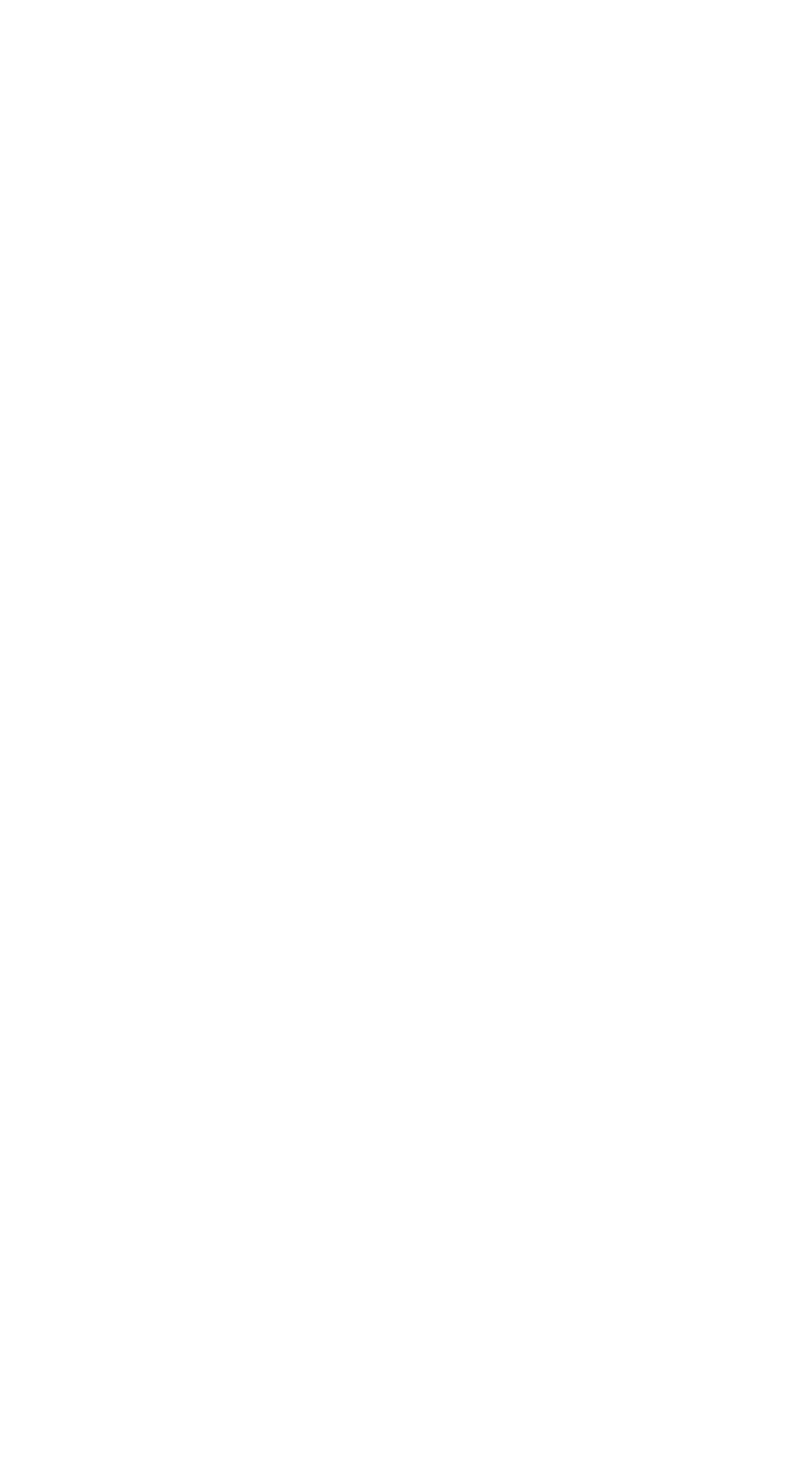
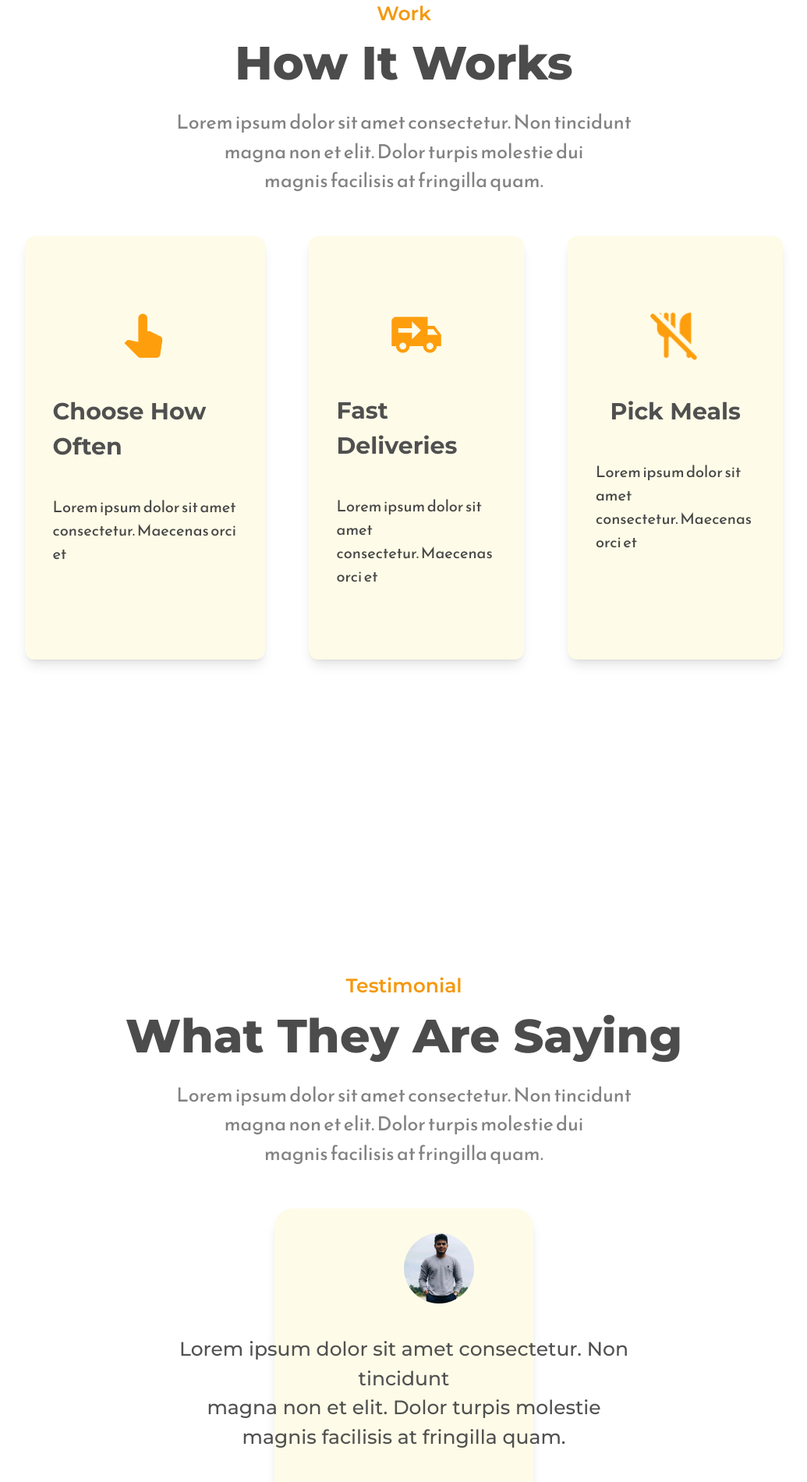
Before and after one commit to rohann06/foodie__landing-page, a Next.js app: page / in a window 1280 px wide. Shown: the part 2720-4621 px from the top of the page at 78% size, without its empty margins (122-1157 px from the left). Before the commit the page ends 2319 px from the top, so only its background shows below. Built offline with nearby package versions, Linux system fonts and the light colour scheme.

Commit message:
testimonial section done

```diff
--- /dev/null
+++ b/components/Card.tsx
@@ -0,0 +1,27 @@
+import Image from "next/image";
+import { type } from "os";
+import React from "react";
+
+type Props = {
+  image: string;
+  title: string;
+};
+
+const Card = ({ image, title }: Props) => {
+  console.log(typeof image);
+  return (
+    <div className=" py-10 px-6 bg-yellow-50 rounded-xl shadow-lg">
+      <div className=" flex flex-col justify-center items-center my-10 p-3">
+        <Image src={image} height={70} width={70} alt="img" />
+        <p className=" text-[30px] font-Montserrat font-bold my-10 text-[#505050]">
+          {title}
+        </p>
+        <p className=" text-[20px] text-[#474747]">
+          Lorem ipsum dolor sit amet <br /> consectetur. Maecenas orci et{" "}
+        </p>
+      </div>
+    </div>
+  );
+};
+
+export default Card;
--- /dev/null
+++ b/components/TestimonialSection.tsx
@@ -0,0 +1,48 @@
+import Image from "next/image";
+import React from "react";
+import myimage from "../public/Assets/rohan.png";
+import { GiRoundStar } from "react-icons/gi";
+const TestimonialSection = () => {
+  return (
+    <div className=" text-center mt-[400px]">
+      <p className=" text-[25px] font-semibold text-[#F4980D] font-Montserrat">
+        Testimonial
+      </p>
+      <h1 className=" font-Montserrat font-extrabold text-[#4C4C4C] text-[60px]">
+        What They Are Saying
+      </h1>
+      <p className=" text-[#828282] text-[25px] py-3">
+        Lorem ipsum dolor sit amet consectetur. Non tincidunt <br /> magna non
+        et elit. Dolor turpis molestie dui <br /> magnis facilisis at fringilla
+        quam.
+      </p>
+
+      <div className=" mx-80 rounded-3xl bg-yellow-50 shadow-lg font-Montserrat">
+        <div className=" grid justify-center my-10 px-10 py-8 ">
+          <Image
+            className=" mx-80"
+            src={myimage}
+            height={90}
+            width={90}
+            alt="iamge"
+          />
+          <p className=" text-[#515151] text-[25px] my-10 font-medium">
+            Lorem ipsum dolor sit amet consectetur. Non tincidunt <br /> magna
+            non et elit. Dolor turpis molestie <br /> magnis facilisis at
+            fringilla quam.
+          </p>
+          <p className=" flex justify-center gap-5 text-2xl text-[#FE9E0D]">
+            <GiRoundStar />
+            <GiRoundStar />
+            <GiRoundStar />
+            <GiRoundStar />
+            <GiRoundStar />
+          </p>
+          <p className=" mt-5 text-[#1C1C1C] text-[30px] font-bold">Rohan Ahire</p>
+        </div>
+      </div>
+    </div>
+  );
+};
+
+export default TestimonialSection;
--- /dev/null
+++ b/components/WorkSection.tsx
@@ -0,0 +1,33 @@
+import Image from "next/image";
+import React from "react";
+import Card from "./Card";
+import hand from "../public/Assets/choose-image.png";
+import truck from "../public/Assets/delivery-image.png";
+import food from "../public/Assets/pick-meals-image.png";
+
+const WorkSection = () => {
+  return (
+    <div className=" mt-[400px]">
+      <div className=" text-center">
+        <p className=" text-[25px] font-semibold text-[#F4980D] font-Montserrat">
+          Work
+        </p>
+        <h1 className=" font-Montserrat font-extrabold text-[#4C4C4C] text-[60px]">
+          How It Works
+        </h1>
+        <p className=" text-[#828282] text-[25px] py-3">
+          Lorem ipsum dolor sit amet consectetur. Non tincidunt <br /> magna non
+          et elit. Dolor turpis molestie dui <br /> magnis facilisis at
+          fringilla quam.
+        </p>
+      </div>
+      <div className=" flex justify-center gap-14 my-10 ">
+        <Card image={hand} title={"Choose How Often"} />
+        <Card image={truck} title={"Fast Deliveries"} />
+        <Card image={food} title={"Pick Meals"} />
+      </div>
+    </div>
+  );
+};
+
+export default WorkSection;
--- a/pages/index.tsx
+++ b/pages/index.tsx
@@ -5,6 +5,9 @@ import HeroSection from "../components/HeroSection";
 import herobackground from "../public/Assets/home-banner-background.png";
 import aboutbackground from "../public/Assets/about-background.png"
 import AboutSection from "../components/AboutSection";
+import WorkSection from "../components/WorkSection";
+import TestimonialSection from "../components/TestimonialSection";
+import ContactSection from "../components/ContactSection";
 
 const Home: NextPage = () => {
   return (
@@ -29,6 +32,14 @@ const Home: NextPage = () => {
         <AboutSection/>
 
         {/* Work section */}
+        <WorkSection/>
+
+        {/* Testimonial section */}
+        <TestimonialSection/>
+
+        {/* Contact section */}
+        <ContactSection/>
+
       </main>
     </div>
   );
```
Also changed, not shown: public/Assets/rohan.png (added).
